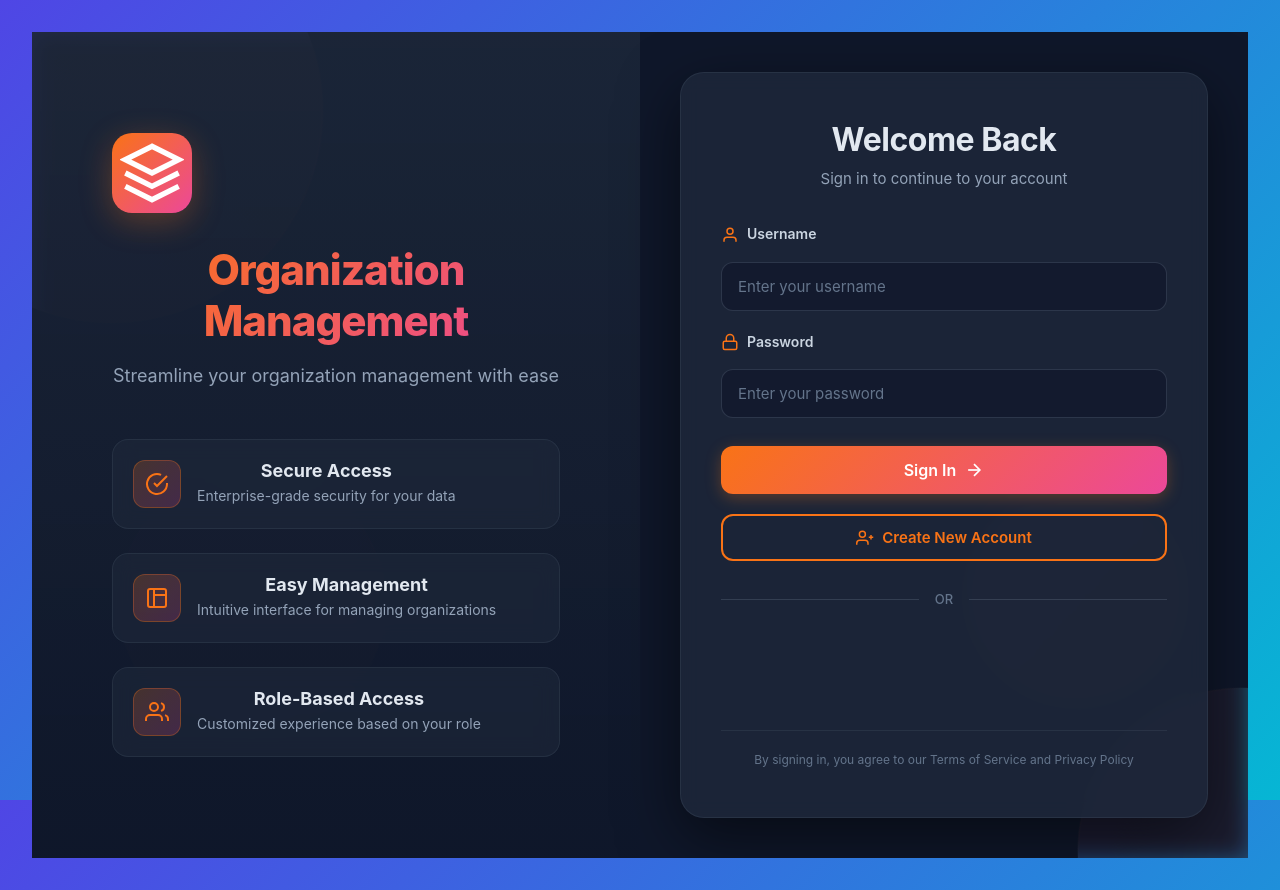
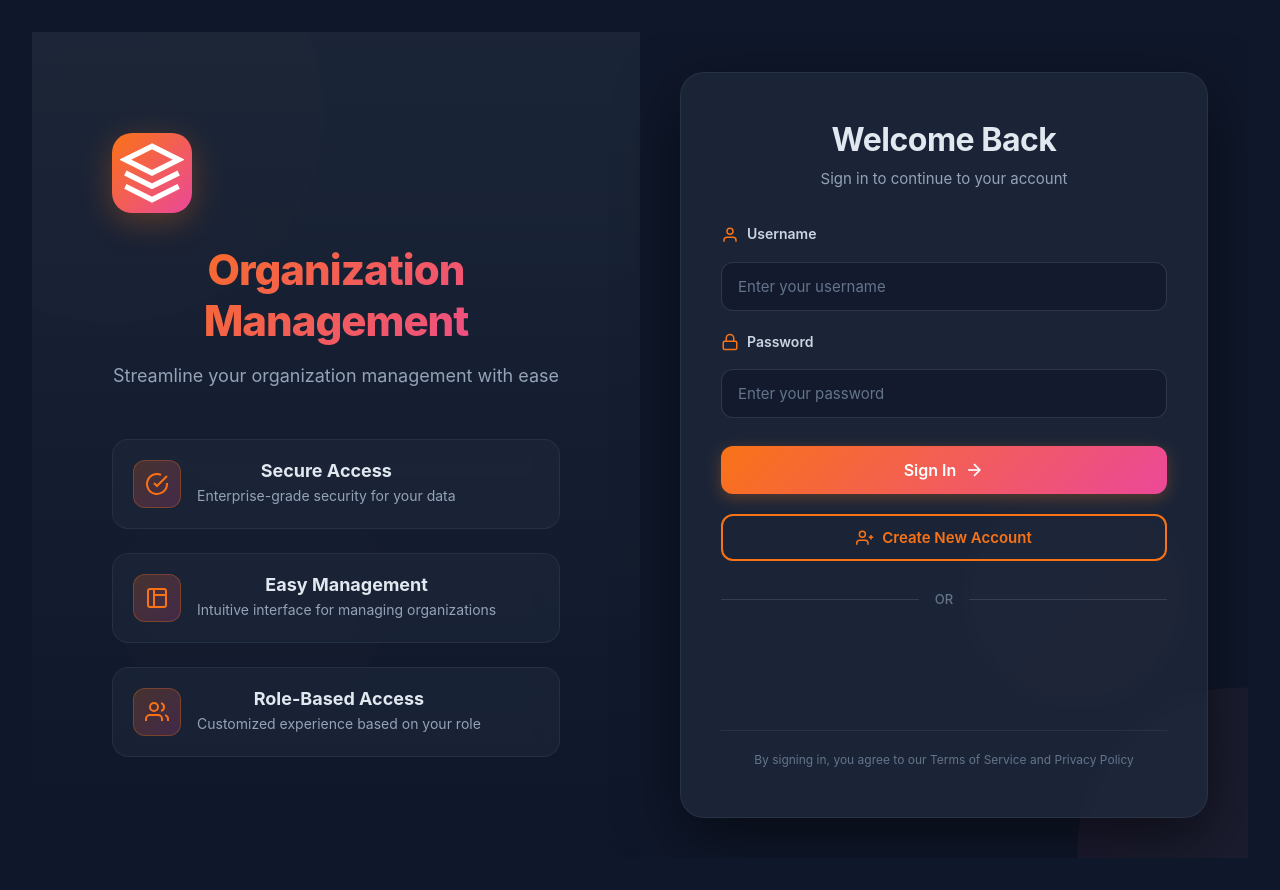
Before and after one commit to JoshTabsDEv/Organization-Management, a React (Vite) app: page / in a window 1280 px wide. Built offline with nearby package versions, Linux system fonts and the light colour scheme.

Commit message:
added more design

```diff
--- a/src/index.css
+++ b/src/index.css
@@ -1,43 +1,43 @@
 :root {
-  /* New Modern Color Palette - Teal/Indigo Theme */
-  --primary-gradient: linear-gradient(135deg, #4f46e5 0%, #06b6d4 100%);
-  --primary-gradient-alt: linear-gradient(135deg, #6366f1 0%, #8b5cf6 100%);
-  --secondary-gradient: linear-gradient(135deg, #10b981 0%, #059669 100%);
-  --accent-gradient: linear-gradient(135deg, #f59e0b 0%, #ef4444 100%);
+  /* Dark Theme Color Palette - Orange/Pink Gradient */
+  --primary-gradient: linear-gradient(135deg, #f97316 0%, #ec4899 100%);
+  --primary-gradient-alt: linear-gradient(135deg, #fb923c 0%, #f472b6 100%);
+  --secondary-gradient: linear-gradient(135deg, #22c55e 0%, #10b981 100%);
+  --accent-gradient: linear-gradient(135deg, #f97316 0%, #ec4899 100%);
 
-  --primary-color: #4f46e5;
-  --primary-dark: #4338ca;
-  --primary-light: #6366f1;
-  --secondary-color: #06b6d4;
-  --accent-color: #8b5cf6;
-  --success-color: #10b981;
+  --primary-color: #f97316;
+  --primary-dark: #ea580c;
+  --primary-light: #fb923c;
+  --secondary-color: #ec4899;
+  --accent-color: #f472b6;
+  --success-color: #22c55e;
   --error-color: #ef4444;
   --warning-color: #f59e0b;
   --info-color: #3b82f6;
 
-  --text-primary: #0f172a;
-  --text-secondary: #475569;
-  --text-tertiary: #64748b;
-  --text-light: #94a3b8;
+  --text-primary: #e2e8f0;
+  --text-secondary: #cbd5e1;
+  --text-tertiary: #94a3b8;
+  --text-light: #64748b;
 
-  --bg-primary: #ffffff;
-  --bg-secondary: #f8fafc;
-  --bg-tertiary: #f1f5f9;
-  --bg-overlay: rgba(255, 255, 255, 0.95);
+  --bg-primary: #0f172a;
+  --bg-secondary: #1e293b;
+  --bg-tertiary: #334155;
+  --bg-overlay: rgba(30, 41, 59, 0.8);
 
-  --border-color: #e2e8f0;
-  --border-light: #f1f5f9;
-  --shadow-sm: 0 1px 3px rgba(0, 0, 0, 0.1);
-  --shadow-md: 0 4px 12px rgba(0, 0, 0, 0.15);
-  --shadow-lg: 0 10px 30px rgba(0, 0, 0, 0.2);
-  --shadow-xl: 0 20px 60px rgba(0, 0, 0, 0.3);
+  --border-color: rgba(148, 163, 184, 0.1);
+  --border-light: rgba(148, 163, 184, 0.05);
+  --shadow-sm: 0 1px 3px rgba(0, 0, 0, 0.3);
+  --shadow-md: 0 4px 12px rgba(0, 0, 0, 0.4);
+  --shadow-lg: 0 10px 30px rgba(0, 0, 0, 0.5);
+  --shadow-xl: 0 20px 60px rgba(0, 0, 0, 0.6);
 
   font-family: 'Inter', -apple-system, BlinkMacSystemFont, 'Segoe UI', 'Roboto', 'Oxygen',
     'Ubuntu', 'Cantarell', 'Fira Sans', 'Droid Sans', 'Helvetica Neue', sans-serif;
   line-height: 1.6;
   font-weight: 400;
 
-  color-scheme: light;
+  color-scheme: dark;
   color: var(--text-primary);
   background: var(--bg-primary);
 
@@ -55,7 +55,7 @@
 
 html {
   scroll-behavior: smooth;
-  background: linear-gradient(135deg, #4f46e5 0%, #06b6d4 100%);
+  background: #0f172a;
   background-attachment: fixed;
 }
 
@@ -63,7 +63,7 @@ body {
   margin: 0;
   min-width: 320px;
   min-height: 100vh;
-  background: linear-gradient(135deg, #4f46e5 0%, #06b6d4 100%);
+  background: #0f172a;
   background-attachment: fixed;
   color: var(--text-primary);
   font-family: inherit;
@@ -137,12 +137,12 @@ input, select, textarea {
 }
 
 ::-webkit-scrollbar-thumb {
-  background: var(--text-light);
+  background: var(--text-tertiary);
   border-radius: 5px;
 }
 
 ::-webkit-scrollbar-thumb:hover {
-  background: var(--text-tertiary);
+  background: var(--text-secondary);
 }
 
 /* Selection */
```
Also changed, not shown: 1 other file (tests, documents, lock files or other folders).
